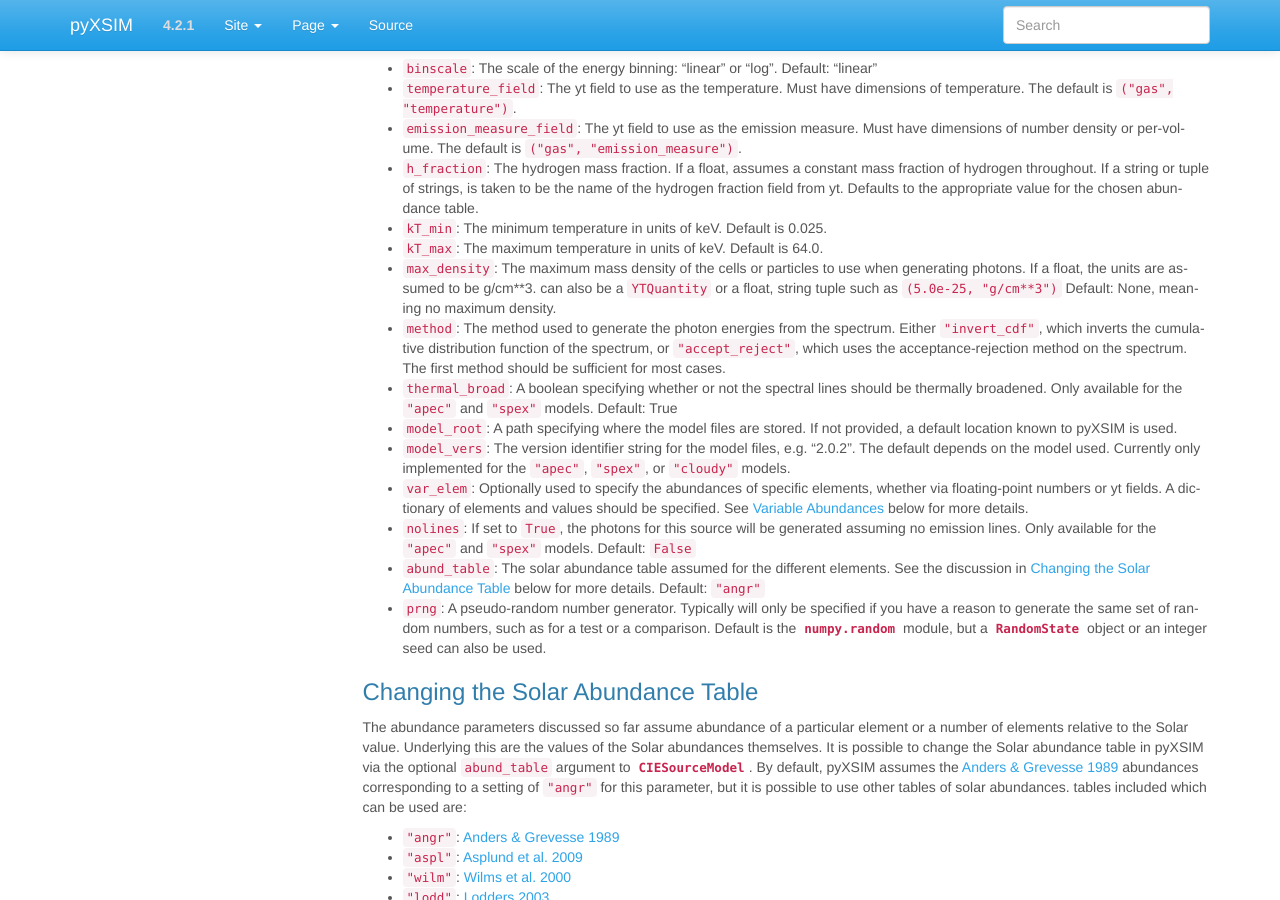
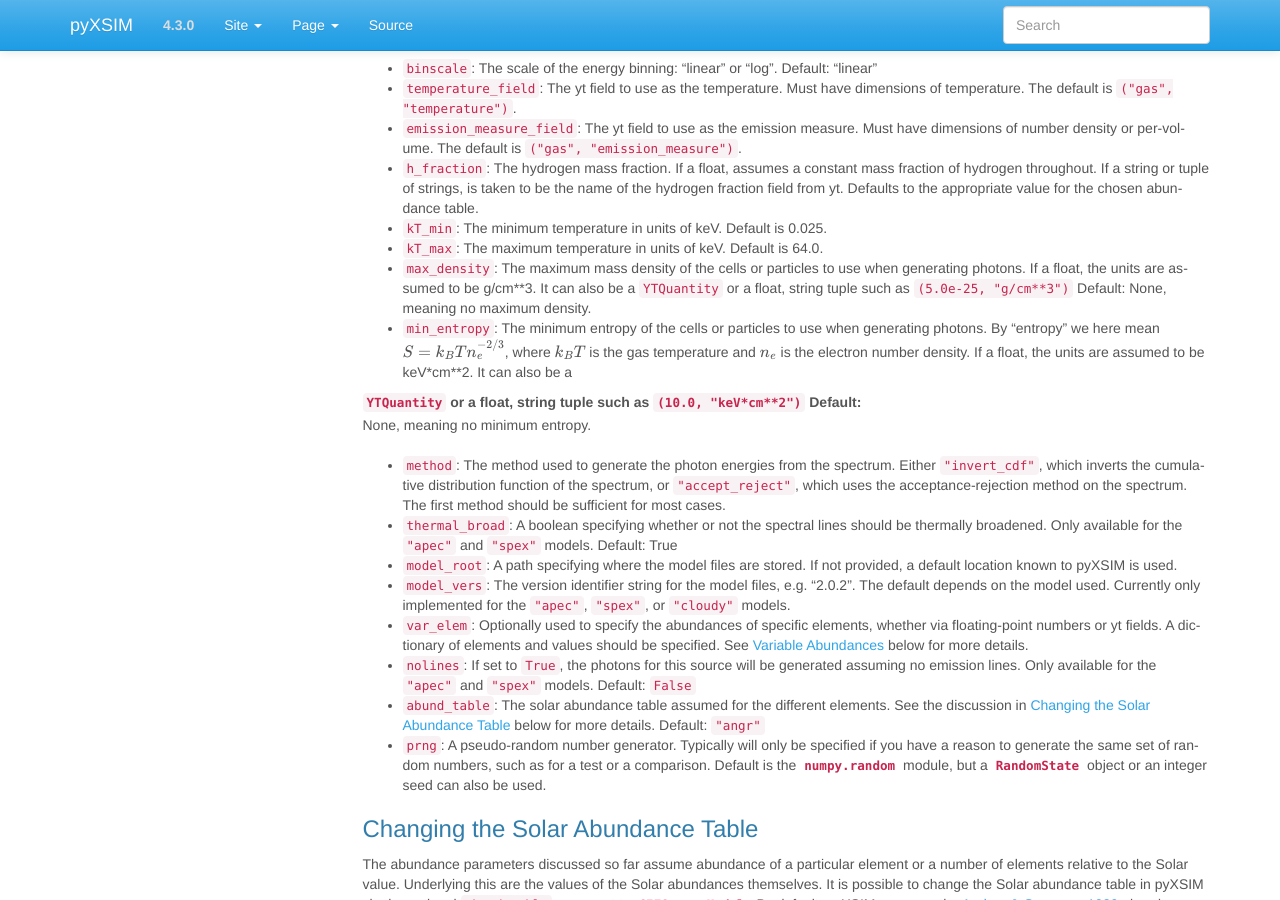
Before and after one commit to jzuhone/pyxsim, a Sphinx documentation site: the page built from doc/source/source_models/thermal_sources.rst, in a window 1280 px wide and 900 px high, scrolled down 1040 px. Built offline with Sphinx 7.4.7, drawn with Linux system fonts in a browser that asks for light colours; some of the changed text lies outside the part shown.

Commit message:
Some documentation

```diff
--- a/doc/source/conf.py
+++ b/doc/source/conf.py
@@ -72,7 +72,7 @@ master_doc = "index"
 
 # General information about the project.
 project = "pyXSIM"
-copyright = "2022, John ZuHone"
+copyright = "2023, John ZuHone"
 author = "John ZuHone"
 
 # The version info for the project you're documenting, acts as replacement for
@@ -80,9 +80,9 @@ author = "John ZuHone"
 # built documents.
 #
 # The short X.Y version.
-version = "4.2.1"
+version = "4.3.0"
 # The full version, including alpha/beta/rc tags.
-release = "4.2.1"
+release = "4.3.0"
 
 # The language for content autogenerated by Sphinx. Refer to documentation
 # for a list of supported languages.
--- a/doc/source/index.rst
+++ b/doc/source/index.rst
@@ -44,7 +44,7 @@ pyXSIM is released under a
 Current Version
 ---------------
 
-The current stable version is 4.2.1. See the :ref:`changelog` for details on
+The current stable version is 4.3.0. See the :ref:`changelog` for details on
 changes from previous versions.
 
 Table of Contents
--- a/doc/source/source_models/thermal_sources.rst
+++ b/doc/source/source_models/thermal_sources.rst
@@ -100,8 +100,14 @@ parameters which can be set:
 * ``kT_max``: The maximum temperature in units of keV. Default is 64.0.
 * ``max_density``: The maximum mass density of the cells or particles to use
   when generating photons. If a float, the units are assumed to be g/cm**3.
-  can also be a ``YTQuantity`` or a float, string tuple such as
+  It can also be a ``YTQuantity`` or a float, string tuple such as
   ``(5.0e-25, "g/cm**3")`` Default: None, meaning no maximum density.
+* ``min_entropy``: The minimum entropy of the cells or particles to use when
+  generating photons. By "entropy" we here mean :math:`S = k_BTn_e^{-2/3}`, where
+  :math:`k_BT` is the gas temperature and :math:`n_e` is the electron number
+  density. If a float, the units are assumed to be keV*cm**2. It can also be a
+``YTQuantity`` or a float, string tuple such as ``(10.0, "keV*cm**2")`` Default:
+  None, meaning no minimum entropy.
 * ``method``: The method used to generate the photon energies from the spectrum.
   Either ``"invert_cdf"``,
   which inverts the cumulative distribution function of the spectrum, or
@@ -406,6 +412,12 @@ fixed at abundance table value, and all higher elements up Zn to included in
   when generating photons. If a float, the units are assumed to be g/cm**3.
   can also be a ``YTQuantity`` or a float, string tuple such as
   ``(5.0e-25, "g/cm**3")`` Default: None, meaning no maximum density.
+* ``min_entropy``: The minimum entropy of the cells or particles to use when
+  generating photons. By "entropy" we here mean :math:`S = k_BTn_e^{-2/3}`, where
+  :math:`k_BT` is the gas temperature and :math:`n_e` is the electron number
+  density. If a float, the units are assumed to be keV*cm**2. It can also be a
+  ``YTQuantity`` or a float, string tuple such as ``(10.0, "keV*cm**2")`` Default:
+  None, meaning no minimum entropy.
 * ``method``: The method used to generate the photon energies from the spectrum.
   Either ``"invert_cdf"``,
   which inverts the cumulative distribution function of the spectrum, or
@@ -497,6 +509,16 @@ to specify a maximum density above which no emission should be calculated with t
                                              max_density=(5.0e-25, "g/cm**3"),
                                              binscale="log")
 
+Or to specify a minimum entropy below which no emission should be calculated, with
+the ``min_entropy`` keyword argument:
+
+.. code-block:: python
+
+        source_model = pyxsim.IGMSourceModel(0.1, 5.0, 1000,
+                                             ("gas","metallicity"),
+                                             max_density=(10.0, "keV*cm**2"),
+                                             binscale="log")
+
 yt-based Filtering
 ++++++++++++++++++
 
```
Also changed, not shown: doc/source/changelog.rst (+22 -0 lines), doc/source/xray_fields.rst (+28 -6 lines), 1 other file.
